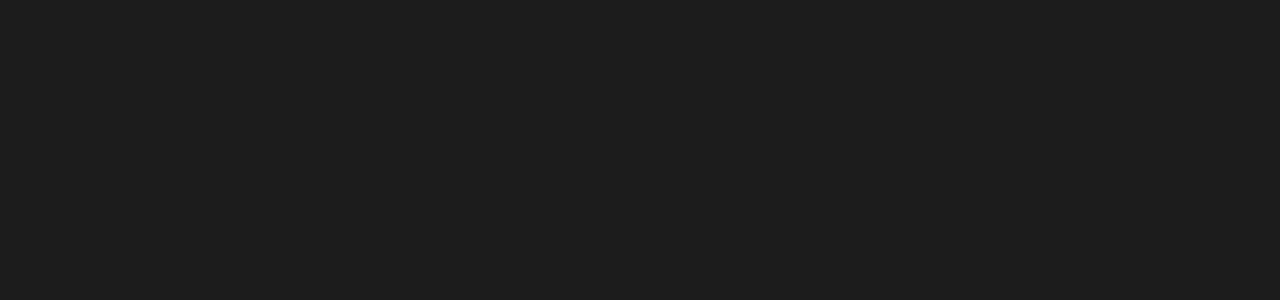
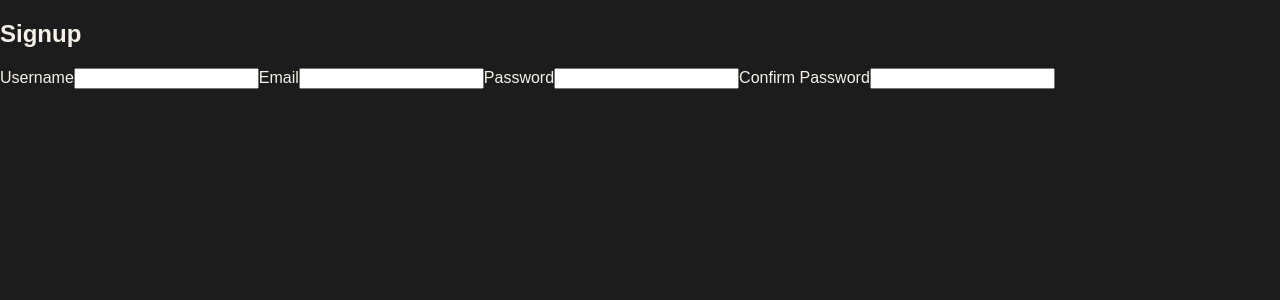
Before and after one commit to hmeekins/film-shelf, a React (Vite) app in the folder client/: page /signup in a window 1280 px wide. Before the commit this address had no page. Shown: the top 300 px of the page. Built offline with nearby package versions, Linux system fonts and the light colour scheme.

Commit message:
Added basic sign up form

```diff
--- a/client/src/App.jsx
+++ b/client/src/App.jsx
@@ -1,11 +1,13 @@
 import { BrowserRouter, Routes, Route } from "react-router-dom";
 import Home from "./pages/Home/Home";
+import SignUp from "./pages/SignUp/SignUp"
 
 function App() {
     return (
         <BrowserRouter>
             <Routes>
                 <Route path="/" element={<Home />} />
+                <Route path="/signup" element={<SignUp />} />
             </Routes>
         </BrowserRouter>
     );
--- /dev/null
+++ b/client/src/components/SignUpForm/SignUpForm.jsx
@@ -0,0 +1,33 @@
+import { useState } from "react";
+
+function SignUpForm()
+{
+    const[form, setForm] = useState({username: "", email: "", password: "", confirmPassword: ""});
+    function handleChange(e) {
+        const { name, value } = e.target;
+        setForm({ ...form, [name]: value });
+    }
+
+    function handleSubmit(e) {e.preventDefault(); console.log(form); }
+
+    return (
+        <div>
+            <h2>Signup</h2>
+            <form onSubmit={handleSubmit}>
+                <label htmlFor="username">Username</label>
+                <input id="username" name="username" value={form.username} onChange={handleChange} />
+
+                <label htmlFor="email">Email</label>
+                <input name="email" value={form.email} onChange={handleChange} />
+
+                <label htmlFor="password">Password</label>
+                <input name="password" value={form.password} onChange={handleChange} />
+
+                <label htmlFor="confirmPassword">Confirm Password</label>
+                <input name="confirmPassword" value={form.confirmPassword} onChange={handleChange} />
+            </form>
+        </div>
+    )
+}
+
+export default SignUpForm
--- /dev/null
+++ b/client/src/pages/SignUp/SignUp.jsx
@@ -0,0 +1,12 @@
+//import styles from "./SignUp.module.css";
+import SignUpForm from "../../components/SignUpForm/SignUpForm"
+
+function SignUp() {
+    return (
+        <main>
+            <SignUpForm />
+        </main>
+    )
+}
+
+export default SignUp
```
Also changed, not shown: client/src/pages/SignUp/SignUp.module.css (added).
